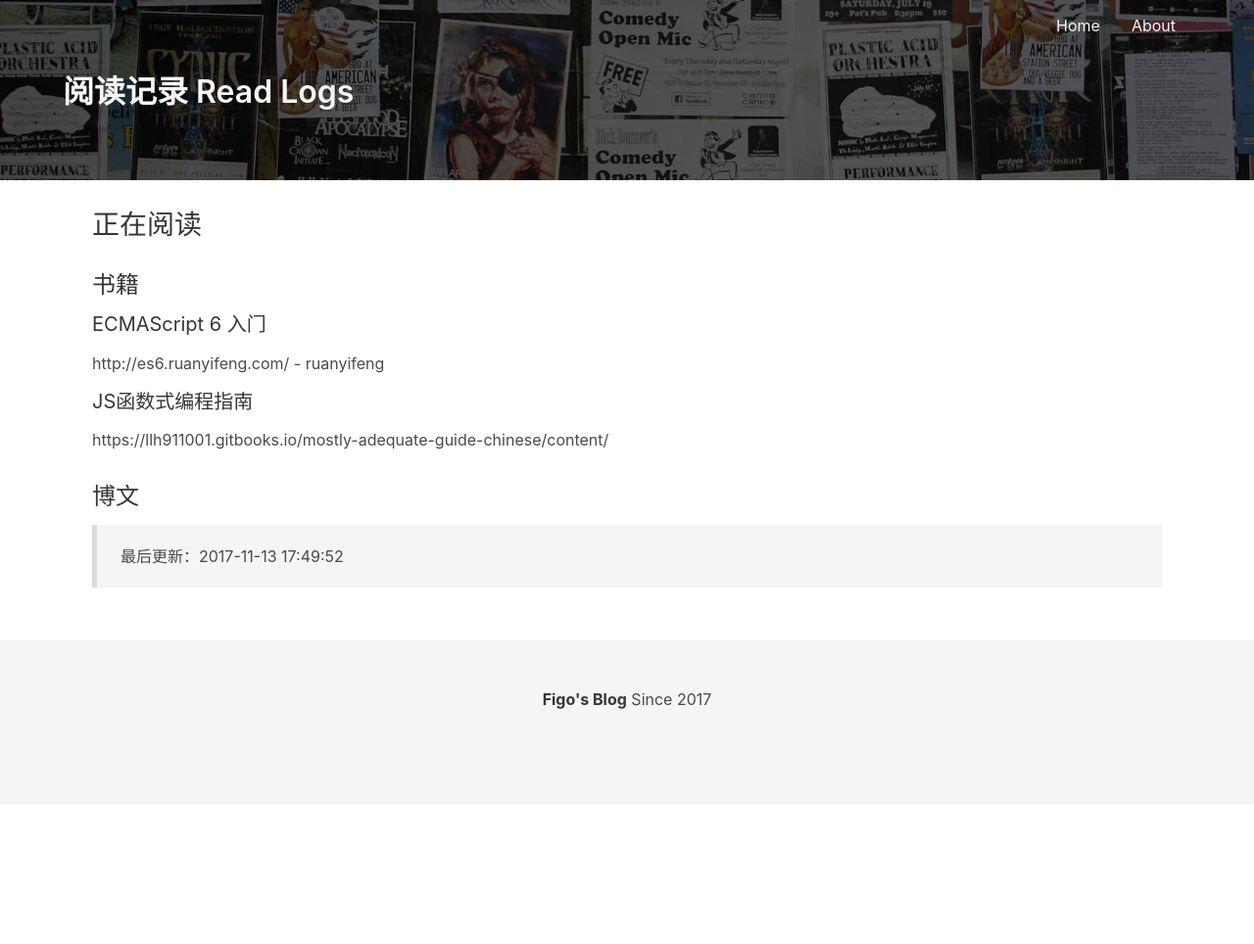
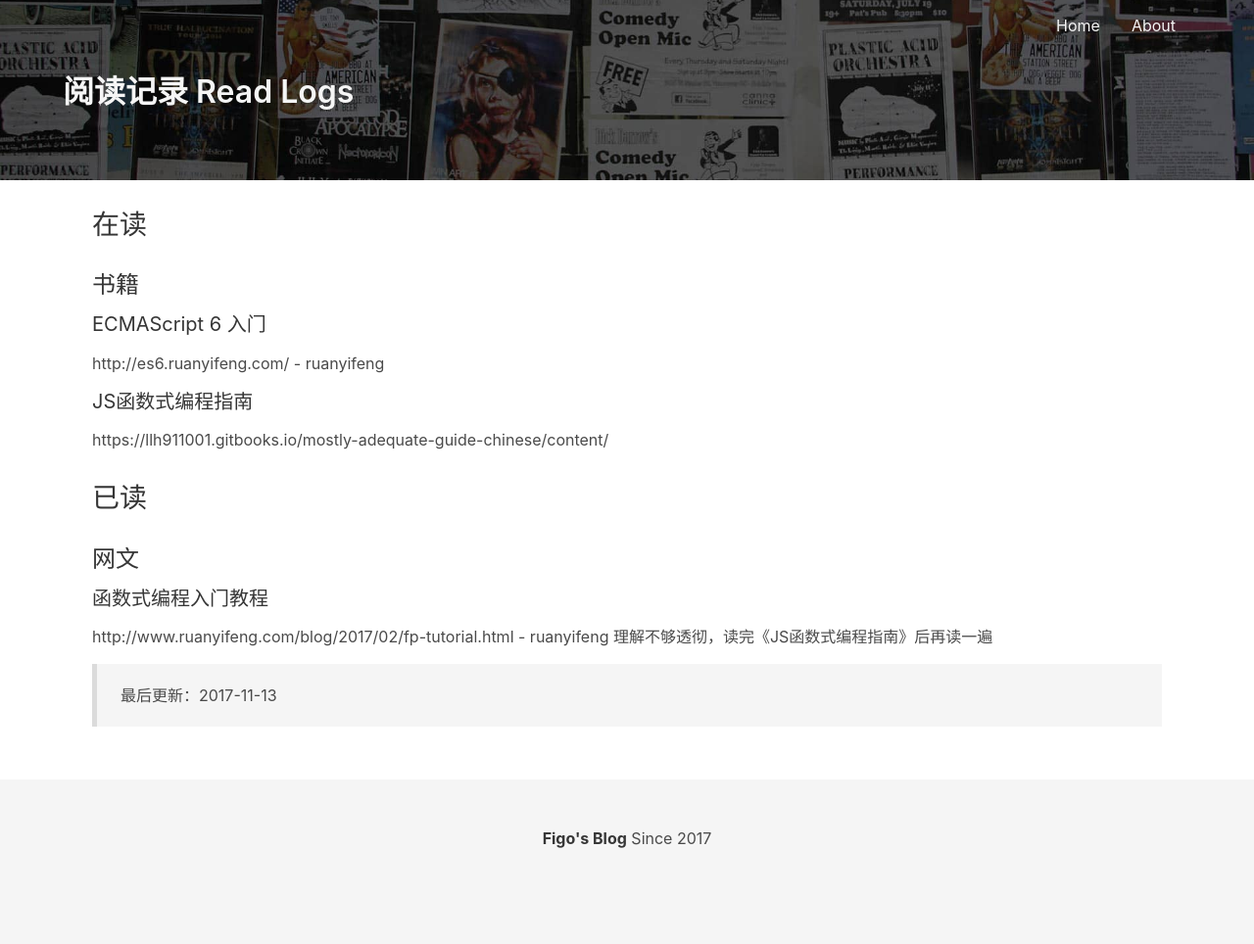
Before and after one commit to figo-fe/blog, a Jekyll site: the page built from _posts/2017-11-13-read-logs.md, in a window 1280 px wide. Shown: the whole page at 98% size. Built offline with Jekyll 4.4.1, drawn with Linux system fonts in a browser that asks for light colours; comment, search, counter and statistics services are not loaded; before the commit the page ends 900 px from its top, so only the background shows below that.

Commit message:
update post: read logs

```diff
--- a/_posts/2017-11-13-read-logs.md
+++ b/_posts/2017-11-13-read-logs.md
@@ -3,7 +3,7 @@ layout: post
 title: 阅读记录 Read Logs
 description: 网上或实际工作中经常遇到好的文章或书籍，但由于工作和时间等原因，未能及时阅读。对于已读资料，也需要巩固和复习。本文将整理自己的阅读计划，将学习资料进行归档，同时也作为不断学习和提升自己的动力。
 ---
-## 正在阅读
+## 在读
 ### 书籍
 #### ECMAScript 6 入门
 http://es6.ruanyifeng.com/ - ruanyifeng
@@ -11,6 +11,10 @@ http://es6.ruanyifeng.com/ - ruanyifeng
 #### JS函数式编程指南
 https://llh911001.gitbooks.io/mostly-adequate-guide-chinese/content/
 
-### 博文
+## 已读
+### 网文
+#### 函数式编程入门教程
+http://www.ruanyifeng.com/blog/2017/02/fp-tutorial.html - ruanyifeng
+理解不够透彻，读完《JS函数式编程指南》后再读一遍
 
-> 最后更新：2017-11-13 17:49:52
+> 最后更新：2017-11-13
```
